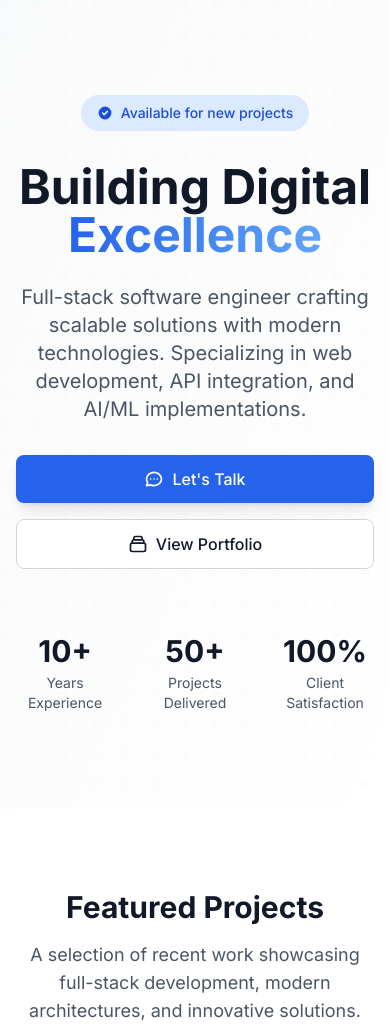
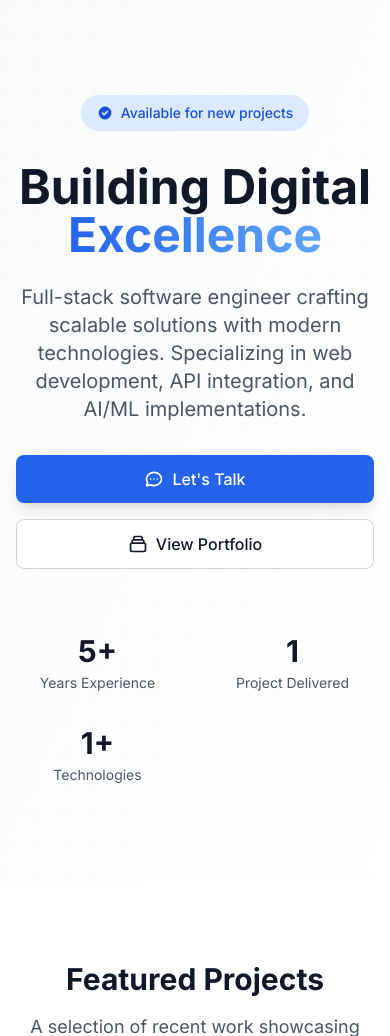
Before and after one commit to phostilite/pulcova, a Django app: page / in a window 390 px wide. Shown: the part 65-1101 px from the top of the page. Run offline with Django 5.2, Linux system fonts and the light colour scheme; tables that the repository leaves empty hold one stand-in row (values such as "Sample post"); grey boxes marked "Sample" are stand-in pictures; some libraries are stand-ins or nearby versions.

Commit message:
feat: Add dynamic portfolio statistics to home page hero section
- Calculate real metrics from portfolio data in HomeView
- Replace static placeholder stats with dynamic hero_stats context
- Add years of experience calculation based on earliest project
- Include total projects count and unique technologies used
- Remove client satisfaction metric as requested
- Add responsive grid layout for hero statistics
- Implement graceful error handling with safe defaults
- Add proper pluralization and formatting for metrics display

Resolves placeholder metrics with actual portfolio

```diff
--- a/apps/pages/views.py
+++ b/apps/pages/views.py
@@ -65,6 +65,53 @@ class HomeView(TemplateView):
             logger.error(f"Error fetching featured projects for home page: {e}")
             # Set empty queryset as fallback
             context['featured_projects'] = Project.objects.none()
+
+        try:
+            # Calculate hero section statistics
+            hero_stats = {}
+
+            # Calculate total published projects
+            total_projects = Project.objects.filter(
+                is_published=True,
+                published_at__lte=timezone.now()
+            ).count()
+            hero_stats['total_projects'] = total_projects
+
+            # Calculate years of experience based on earliest project
+            earliest_project = Project.objects.filter(
+                is_published=True,
+                start_date__isnull=False
+            ).order_by('start_date').first()
+
+            if earliest_project:
+                years_experience = timezone.now().year - earliest_project.start_date.year
+                # Add partial year if we're past the anniversary
+                if timezone.now().date() >= earliest_project.start_date.replace(year=timezone.now().year):
+                    years_experience = max(1, years_experience)
+                else:
+                    years_experience = max(1, years_experience - 1)
+            else:
+                years_experience = 0
+
+            hero_stats['years_experience'] = years_experience
+
+            # Count unique technologies used
+            total_technologies = Technology.objects.filter(
+                project__is_published=True,
+                project__published_at__lte=timezone.now()
+            ).distinct().count()
+            hero_stats['total_technologies'] = total_technologies
+
+            context['hero_stats'] = hero_stats
+
+        except Exception as e:
+            logger.error(f"Error calculating hero statistics: {e}")
+            # Set safe defaults
+            context['hero_stats'] = {
+                'total_projects': 0,
+                'years_experience': 0,
+                'total_technologies': 0,
+            }
 
         return context
 
--- a/templates/pages/home.html
+++ b/templates/pages/home.html
@@ -52,20 +52,30 @@
             </div>
 
             <!-- Stats -->
-            <div class="mt-16 grid grid-cols-3 gap-8 max-w-2xl mx-auto">
+            {% if hero_stats %}
+            <div class="mt-16 grid grid-cols-2 md:grid-cols-3 gap-8 max-w-2xl mx-auto">
+                {% if hero_stats.years_experience > 0 %}
                 <div class="text-center">
-                    <div class="text-3xl md:text-4xl font-bold text-gray-900 dark:text-white">10+</div>
-                    <div class="text-sm text-gray-600 dark:text-gray-400 mt-1">Years Experience</div>
+                    <div class="text-3xl md:text-4xl font-bold text-gray-900 dark:text-white">{{ hero_stats.years_experience }}{% if hero_stats.years_experience == 1 %}{% else %}+{% endif %}</div>
+                    <div class="text-sm text-gray-600 dark:text-gray-400 mt-1">Year{% if hero_stats.years_experience != 1 %}s{% endif %} Experience</div>
                 </div>
+                {% endif %}
+
+                {% if hero_stats.total_projects > 0 %}
                 <div class="text-center">
-                    <div class="text-3xl md:text-4xl font-bold text-gray-900 dark:text-white">50+</div>
-                    <div class="text-sm text-gray-600 dark:text-gray-400 mt-1">Projects Delivered</div>
+                    <div class="text-3xl md:text-4xl font-bold text-gray-900 dark:text-white">{{ hero_stats.total_projects }}</div>
+                    <div class="text-sm text-gray-600 dark:text-gray-400 mt-1">Project{% if hero_stats.total_projects != 1 %}s{% endif %} Delivered</div>
                 </div>
+                {% endif %}
+
+                {% if hero_stats.total_technologies > 0 %}
                 <div class="text-center">
-                    <div class="text-3xl md:text-4xl font-bold text-gray-900 dark:text-white">100%</div>
-                    <div class="text-sm text-gray-600 dark:text-gray-400 mt-1">Client Satisfaction</div>
+                    <div class="text-3xl md:text-4xl font-bold text-gray-900 dark:text-white">{{ hero_stats.total_technologies }}+</div>
+                    <div class="text-sm text-gray-600 dark:text-gray-400 mt-1">Technologies</div>
                 </div>
+                {% endif %}
             </div>
+            {% endif %}
         </div>
     </div>
 </section>
```
